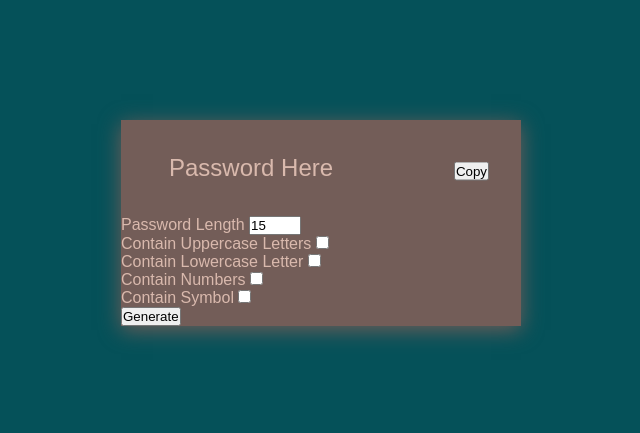
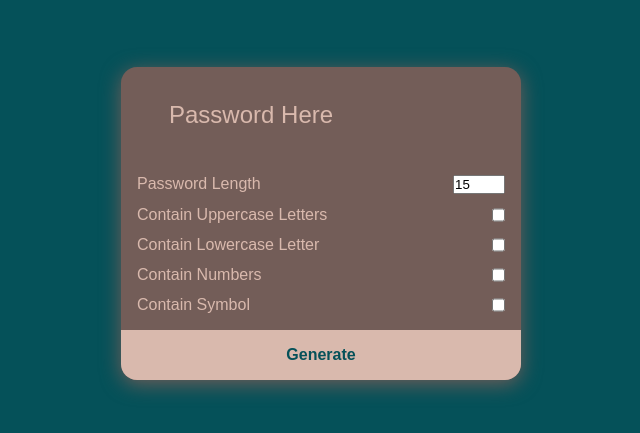
Before and after one commit to StkaaPa/Generate_Password, a plain HTML site: page index.html in a window 1280 px wide. Shown: the part 177-610 px from the top of the page, without its empty margins (319-959 px from the left). Drawn offline with Linux system fonts and the light colour scheme.

Commit message:
Update Style.css

```diff
--- a/style.css
+++ b/style.css
@@ -19,6 +19,7 @@ body{
   width: 400px;
   background: #735D58;
   box-shadow: 0 4px 20px #735D58;
+  border-radius: 1em;
 }
 
 .pw-header{
@@ -42,12 +43,44 @@ body{
   top: 0;
   transform: translate(0, 50%);
   transition: opacity 0.2s ease,transfrom 0.2s ease;
-  -webkit-transition: opacity 0.2s ease,transfrom 0.2s ease;
-  -moz-transition: opacity 0.2s ease,transfrom 0.2s ease;
-  -ms-transition: opacity 0.2s ease,transfrom 0.2s ease;
-  -o-transition: opacity 0.2s ease,transfrom 0.2s ease;
-  -webkit-transform: translate(0, 50%);
-  -moz-transform: translate(0, 50%);
-  -ms-transform: translate(0, 50%);
-  -o-transform: translate(0, 50%);
+  opacity: 0;
+  background-color: #055159;
+  padding: 0.25rem 1rem;
+  font-family: inherit;
+  font-weight: bold;
+  color: #fff;
+  border: none;
+  cursor: pointer;
 };
+
+.pw:hover button {
+  opacity: 1;
+  transform: translate(0, -80%);
+}
+
+.pw-body{
+  padding: 0 1rem 1 rem 0;
+}
+
+.form-control{
+  color: #D9B9AD;
+  display: flex;
+  justify-content: space-between;
+  margin: 0.75rem 0;
+  padding: 0 1rem;
+  font-size: 1em;
+}
+
+.generate {
+  display: block;
+  background-color: #D9B9AD;
+  color: #055159;
+  font-weight: bold;
+  padding: 1rem;
+  font-size: 1em;
+  margin-top: 1rem;
+  border: none;
+  width: 100%;
+  cursor: pointer;
+  border-radius: 0 0 1em 1em;
+}
```
